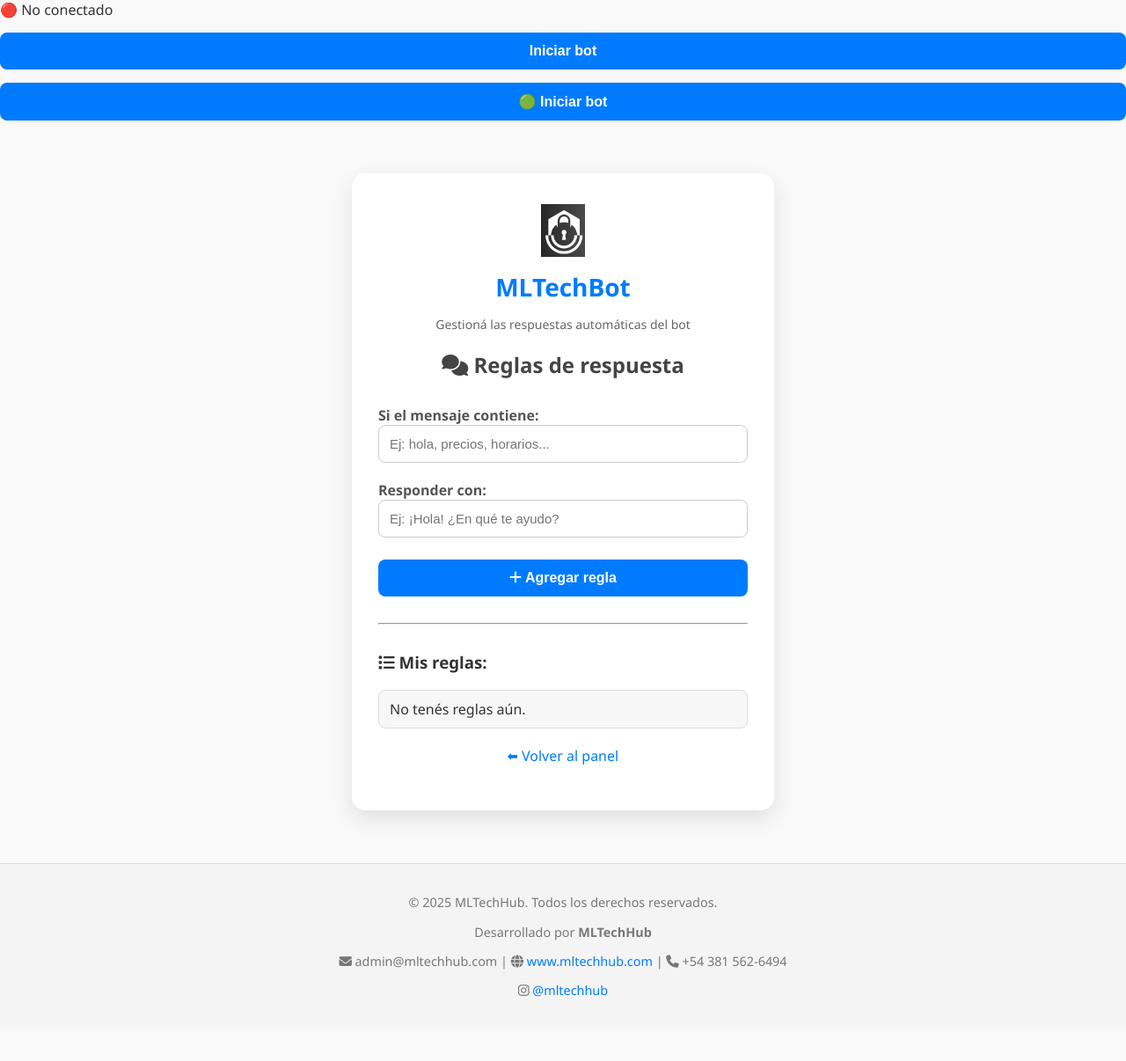
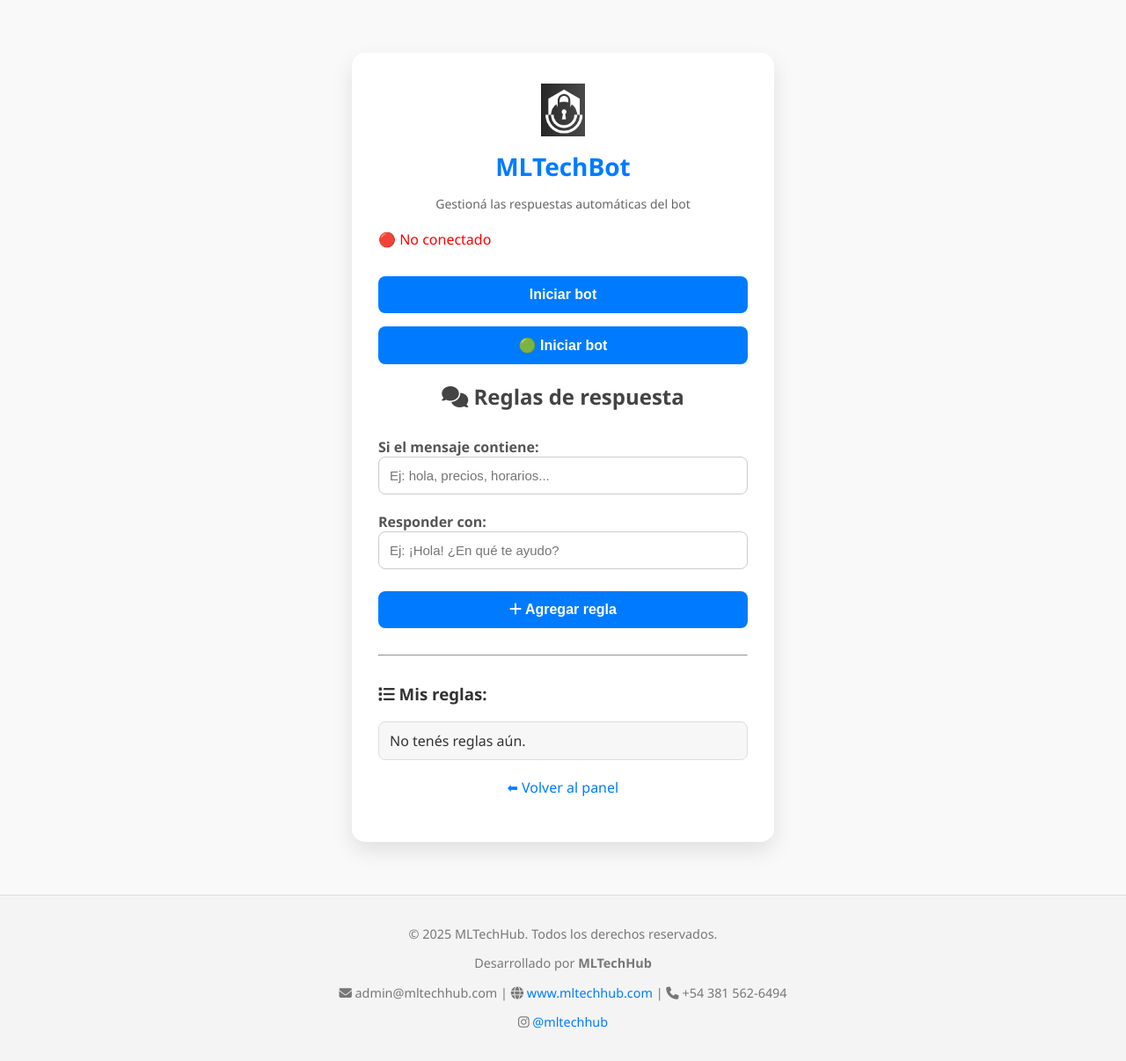
Before and after one commit to JuanPa21arg/mltechbot, a Flask app: template templates/respuestas.html in a window 1280 px wide. Shown: the whole page at 88% size. Before the commit the page ends 1133 px from the top, so only its background shows below. Run offline with Flask 3, Linux system fonts and the light colour scheme; the template is opened without the code that fills it, so the values that code supplies are empty; parts of the project's set-up code (start-up, migrations or seed data) failed here and were passed over.

Commit message:
nuevaact2

```diff
--- a/templates/respuestas.html
+++ b/templates/respuestas.html
@@ -3,10 +3,12 @@
 <head>
     <meta charset="UTF-8">
     <title>Respuestas automáticas | MLTechHub</title>
-    <meta name="viewport" content="width=device-width, initial-scale=1.0"> <!-- 👈 Responsivo -->
+    <meta name="viewport" content="width=device-width, initial-scale=1.0">
+
     <link rel="stylesheet" href="{{ url_for('static', filename='estilo.css') }}">
     <link rel="icon" href="{{ url_for('static', filename='MLtechhub.ico') }}">
     <link rel="stylesheet" href="https://cdnjs.cloudflare.com/ajax/libs/font-awesome/6.5.0/css/all.min.css">
+
     <style>
         ul {
             list-style-type: none;
@@ -58,26 +60,26 @@
         }
     </style>
 </head>
-{% if tiene_sesion(usuario.id) %}
-    🟢 Ya conectado
-{% else %}
-    🔴 No conectado
-    <form method="POST" action="{{ url_for('iniciar_bot', user_id=usuario.id) }}">
-        <button type="submit">Iniciar bot</button>
-    </form>
-{% endif %}
-
 <body>
-    <form method="POST" action="{{ url_for('iniciar_bot', user_id=usuario.id) }}">
-    <button type="submit">🟢 Iniciar bot</button>
-</form>
-
     <div class="contenedor">
         <div class="branding">
             <img src="{{ url_for('static', filename='MLtechhub.png') }}" alt="MLTechHub Logo">
             <h1>MLTechBot</h1>
             <p class="subtitulo">Gestioná las respuestas automáticas del bot</p>
         </div>
+
+        {% if tiene_sesion(usuario.id) %}
+            <p style="color: green;">🟢 Ya conectado</p>
+        {% else %}
+            <p style="color: red;">🔴 No conectado</p>
+            <form method="POST" action="{{ url_for('iniciar_bot', user_id=usuario.id) }}">
+                <button type="submit">Iniciar bot</button>
+            </form>
+        {% endif %}
+
+        <form method="POST" action="{{ url_for('iniciar_bot', user_id=usuario.id) }}">
+            <button type="submit">🟢 Iniciar bot</button>
+        </form>
 
         <h2><i class="fas fa-comments"></i> Reglas de respuesta</h2>
 
@@ -99,9 +101,10 @@
                 <li>
                     <strong>{{ r.mensaje }}</strong> → {{ r.respuesta }}
                     <div>
-                        <a href="{{ url_for('editar_respuesta', id=r.id) }}"><i class="fas fa-pen"></i> Editar</a>
-                        |
-                        <a href="{{ url_for('eliminar_respuesta', id=r.id) }}" onclick="return confirm('¿Eliminar esta respuesta?');"><i class="fas fa-trash"></i> Eliminar</a>
+                        <a href="{{ url_for('editar_respuesta', id=r.id) }}"><i class="fas fa-pen"></i> Editar</a> |
+                        <a href="{{ url_for('eliminar_respuesta', id=r.id) }}" onclick="return confirm('¿Eliminar esta respuesta?');">
+                            <i class="fas fa-trash"></i> Eliminar
+                        </a>
                     </div>
                 </li>
             {% else %}
```
